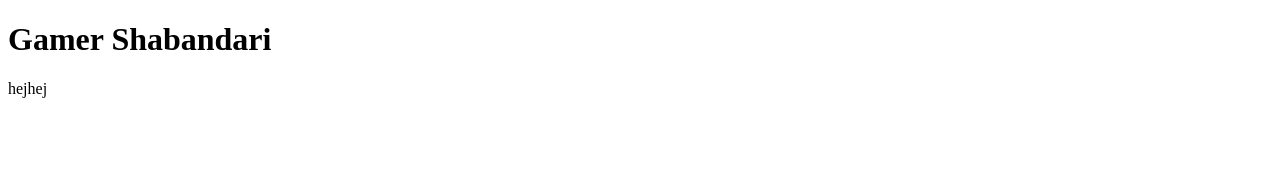
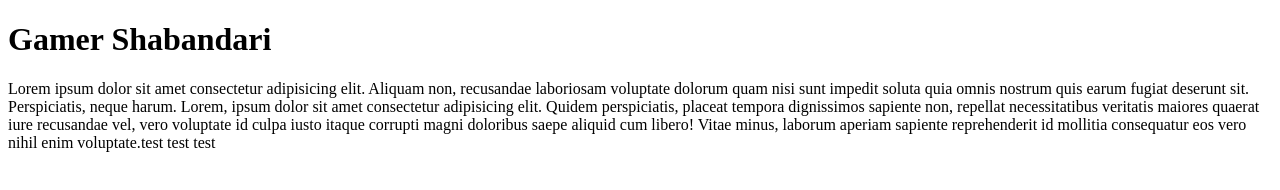
Before and after one commit to GamerShabandari/h5-template-helloworld, a website: page index.html in a window 1280 px wide. Drawn offline with Linux system fonts and the light colour scheme.

Commit message:
lite böttre nu

```diff
--- a/index.html
+++ b/index.html
@@ -10,7 +10,6 @@
 
 </head>
 <body>
-    <div id="root"></div>
-    <span>hejhej</span>
+
 </body>
 </html>
--- a/script.js
+++ b/script.js
@@ -1,2 +1,10 @@
+const body = document.body
+const h1 = document.createElement("h1")
+h1.innerText = "Gamer Shabandari"
 
- document.getElementById("root").innerHTML = "<h1>Gamer Shabandari</h1>";
+body.append(h1)
+
+const massaText = document.createElement("p")
+massaText.innerText = "Lorem ipsum dolor sit amet consectetur adipisicing elit. Aliquam non, recusandae laboriosam voluptate dolorum quam nisi sunt impedit soluta quia omnis nostrum quis earum fugiat deserunt sit. Perspiciatis, neque harum. Lorem, ipsum dolor sit amet consectetur adipisicing elit. Quidem perspiciatis, placeat tempora dignissimos sapiente non, repellat necessitatibus veritatis maiores quaerat iure recusandae vel, vero voluptate id culpa iusto itaque corrupti magni doloribus saepe aliquid cum libero! Vitae minus, laborum aperiam sapiente reprehenderit id mollitia consequatur eos vero nihil enim voluptate."
+massaText.insertAdjacentHTML( "beforeend" , "test test test")
+body.append(massaText)
```
